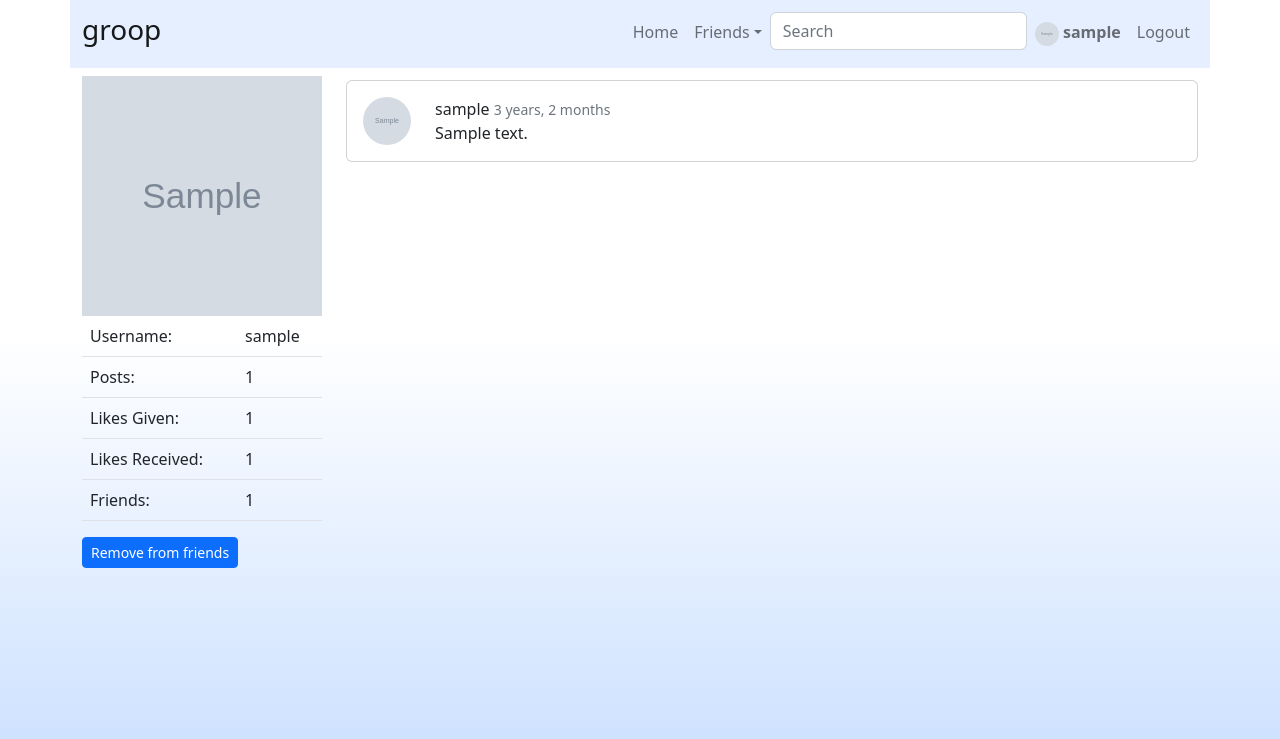
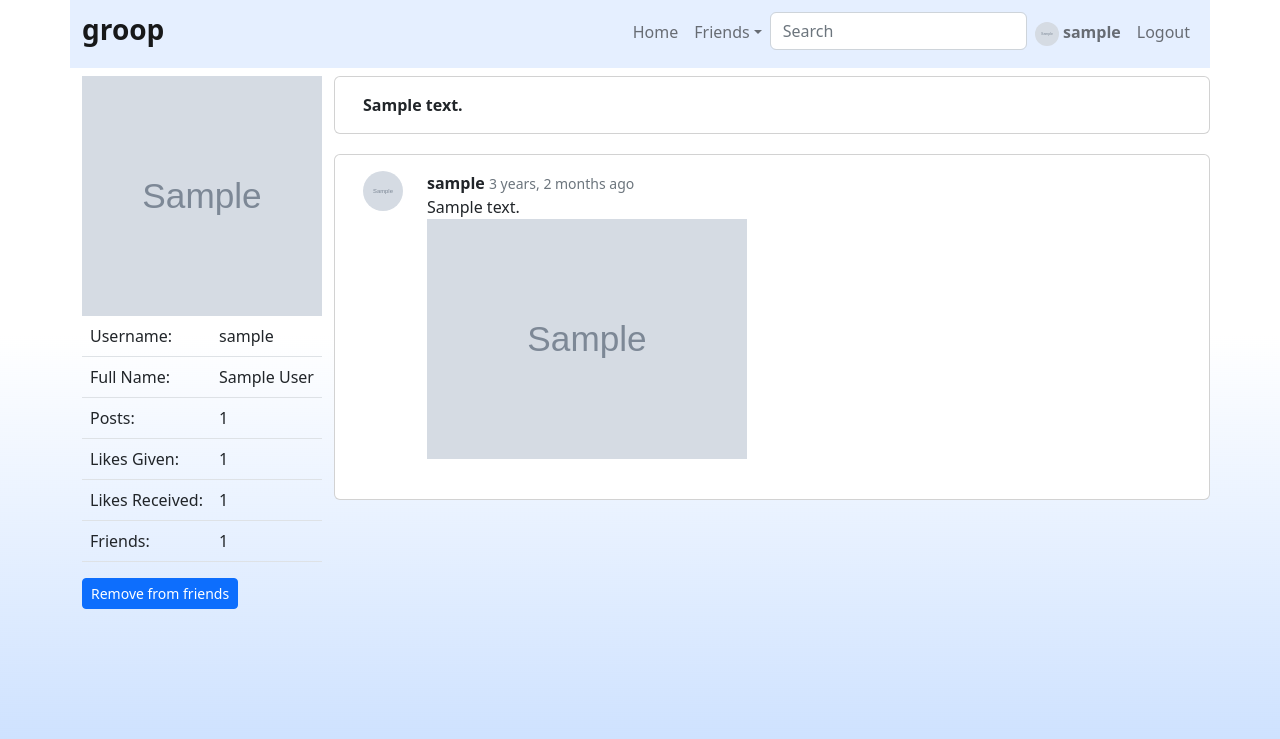
Before and after one commit to shanukun/groop, a Django app: a page that uses templates/main/navbar.html in a window 1280 px wide. Shown: the top 739 px of the page. Run offline with Django 4.2, Linux system fonts and the light colour scheme; a user stored in the database is signed in; tables that the repository leaves empty hold one stand-in row (values such as "Sample post"); grey boxes marked "Sample" are stand-in pictures.

Commit message:
ui: Tweak ui.

```diff
--- a/posts/templates/posts/main.html
+++ b/posts/templates/posts/main.html
@@ -4,7 +4,7 @@
 {% endblock title %}
 {% block content %}
     <div class="row">
-        <div class="col-3">{% include 'posts/add_post.html' %}</div>
+        <div class="col-4">{% include 'posts/add_post.html' %}</div>
         <div class="col">
             <div class="row">
                 {% for obj in qs %}
--- a/posts/templates/posts/post.html
+++ b/posts/templates/posts/post.html
@@ -9,11 +9,23 @@
                 <div class="row">
                     <div class="col home-post-meta">
                         <div>
-                            {{ obj.author.user }}
-                            <small class="text-muted">{{ obj.created|timesince }}</small>
+                            <strong>{{ obj.author.user }}</strong>
+                            <small class="text-muted">{{ obj.created|timesince }} ago</small>
                         </div>
                     </div>
                     <div class="home-post-content">{{ obj.content }}</div>
+                    <div class="home-post-image">
+                        {% if obj.image %}<img src={{ obj.image.url }}>{% endif %}
+                    </div>
+                </div>
+            </div>
+            <div class="row mt-4">
+                <form action="" method="POST">
+                    {% csrf_token %}
+                    <input type="hidden" name="post_id" value={{ obj.id }}>
+                    {{ c_form }}
+                    <input type="submit" name="submit_c_form" hidden />
+                </form>
             </div>
             {% if not profile_view %}
                 <div class="row mt-1">
@@ -23,30 +35,24 @@
                               id='{{ obj.id }}'>
                             {% csrf_token %}
                             <input type="hidden" name="post_id" value={{ obj.id }} />
-                            <button class="btn btn-link" type="submit">
+                            <button class="btn btn-sm btn-outline-primary" type="submit">
                                 {% if profile in obj.liked.all %}
                                     unlike
                                 {% else %}
                                     like
                                 {% endif %}
-                                ({{ obj.num_likes }})
+                                | {{ obj.num_likes }}
                             </button>
                         </form>
                     </div>
                     <div class="col">
-                        <buttom class="btn btn-link" data-bs-toggle="collapse" href="#user-comments">comments</buttom>
+                        <buttom class="btn btn-sm btn-outline-primary" data-bs-toggle="collapse" href="#user-comments-{{ obj.id }}">comments
+                        | {{ obj.num_comments }}
+                        </buttom>
                     </div>
                 </div>
-                <div class="row mt-1">
-                    <form action="" method="POST">
-                        {% csrf_token %}
-                        <input type="hidden" name="post_id" value={{ obj.id }}>
-                        {{ c_form }}
-                        <input type="submit" name="submit_c_form" hidden />
-                    </form>
-                </div>
-
-                <div class="collapse row mt-1 ms-2" id="user-comments">
+            {% endif %}
+            <div class="collapse row mt-1 ms-1" id="user-comments-{{ obj.id }}">
                 {% if obj.comment_set.all %}
                     <ul class="list-group">
                         {% for c in obj.comment_set.all %}
@@ -65,8 +71,6 @@
                     </ul>
                 {% endif %}
             </div>
-                {% endif %}
         </div>
     </div>
 </div>
-</div>
--- a/profiles/templates/profiles/detail.html
+++ b/profiles/templates/profiles/detail.html
@@ -13,12 +13,19 @@ profile detail
                         <td>{{ object.user }}</td>
                     </tr>
                     <tr>
+                        <td>Full Name:</td>
+                        <td>{{ object.first_name }} {{ object.last_name }}</td>
+                    </tr>
+                    <tr>
                         <td>Posts:</td>
                         <td>{{ object.get_posts_no }}</td>
                     </tr>
                     <tr>
                         <td>Likes Given:</td>
-                        <td>{{ object.get_likes_given_no }}</tr></td>
+                        <td>
+                            {{ object.get_likes_given_no }}
+                        </tr>
+                    </td>
                     <tr>
                         <td>Likes Received:</td>
                         <td>{{ object.get_likes_recieved_no }}</td>
@@ -39,21 +46,25 @@ profile detail
                 </form>
             {% endif %}
             {% if object.user in rel_receiver and request.user not in object.friends.all %}
-            <button class="btn btn-primary btn-sm">
-                Waiting for approval
-            </button>
+                <button class="btn btn-primary btn-sm">Waiting for approval</button>
             {% endif %}
             {% if request.user in object.friends.all %}
                 <form action="{% url 'profiles:remove-friend' %}" method="POST">
                     {% csrf_token %}
                     <input type="hidden" name="profile_pk" value={{ object.pk }}>
-                <button type="submit" class="btn btn-primary btn-sm">
-                    Remove from friends
-                </button>
+                    <button type="submit" class="btn btn-primary btn-sm">Remove from friends</button>
                 </form>
             {% endif %}
         </div>
         <div class="col">
+            <div class="row">
+                <div class="card mb-3">
+                    <div class="card-body">
+                        <strong>{{ object.bio }}</strong>
+                    </div>
+                </div>
+            </div>
+            <div class="row">
                 {% if len_posts %}
                     {% for obj in posts %}
                         {% include  "posts/post.html" %}
@@ -63,4 +74,5 @@ profile detail
                 {% endif %}
             </div>
         </div>
+    </div>
 {% endblock content %}
--- a/static_project/style.css
+++ b/static_project/style.css
@@ -5,6 +5,21 @@ html, body {
 body {
     background: url("./assets/bg.png") bottom left no-repeat fixed;
 }
+
+home-post {
+    margin: 0px;
+}
+
+.home-post-image img {
+    max-height: 20rem;
+    max-width: 20rem;
+}
+
+.btn-outline-primary {
+    padding-top: 0.2rem;
+    padding-bottom: 0.2rem;
+}
+
 .pull-right {
     float: right;
 }
@@ -26,8 +41,8 @@ form * {
 
 .small-avatar {
     display: inline-block;
-    height: 3em;
-    width: 3em;
+    height: 2.5em;
+    width: 2.5em;
     border-radius: 100%;
 }
 
--- a/templates/account/login.html
+++ b/templates/account/login.html
@@ -6,7 +6,7 @@
 {% endblock title %}
 {% block content %}
     <div class="row">
-        <div class="col-md-10 offset-md-1">
+        <div class="col-md-10 offset-md-1 mt-4">
             <h3>
                 Log in to Groop
                 <small> or <a href="{% url 'account_signup' %}">register</a> </small>
--- a/templates/account/signup.html
+++ b/templates/account/signup.html
@@ -8,7 +8,7 @@
     <link rel="stylesheet" href=" {% static 'style.css' %}">
 {% endblock %}
 {% block content %}
-    <div class="container mt-3">
+    <div class="container mt-4">
         <div class="row">
             <div class="col-md-10 offset-md-1">
                 <h3>
--- a/templates/main/navbar.html
+++ b/templates/main/navbar.html
@@ -8,7 +8,9 @@
      style="background-color: #E5EFFF">
     <div class="container">
         <a href="{{ path_to_home }}" class="navbar-brand">
-            <h3>groop</h3>
+            <h3>
+                <strong>groop</strong>
+            </h3>
         </a>
         <div>
             <ul class="navbar-nav ms-auto mb-2 mb-lg-0">
```
Also changed, not shown: profiles/templates/profiles/my_invites.html (+2 -6 lines). Lines whose indentation alone changed are shown as unchanged.
